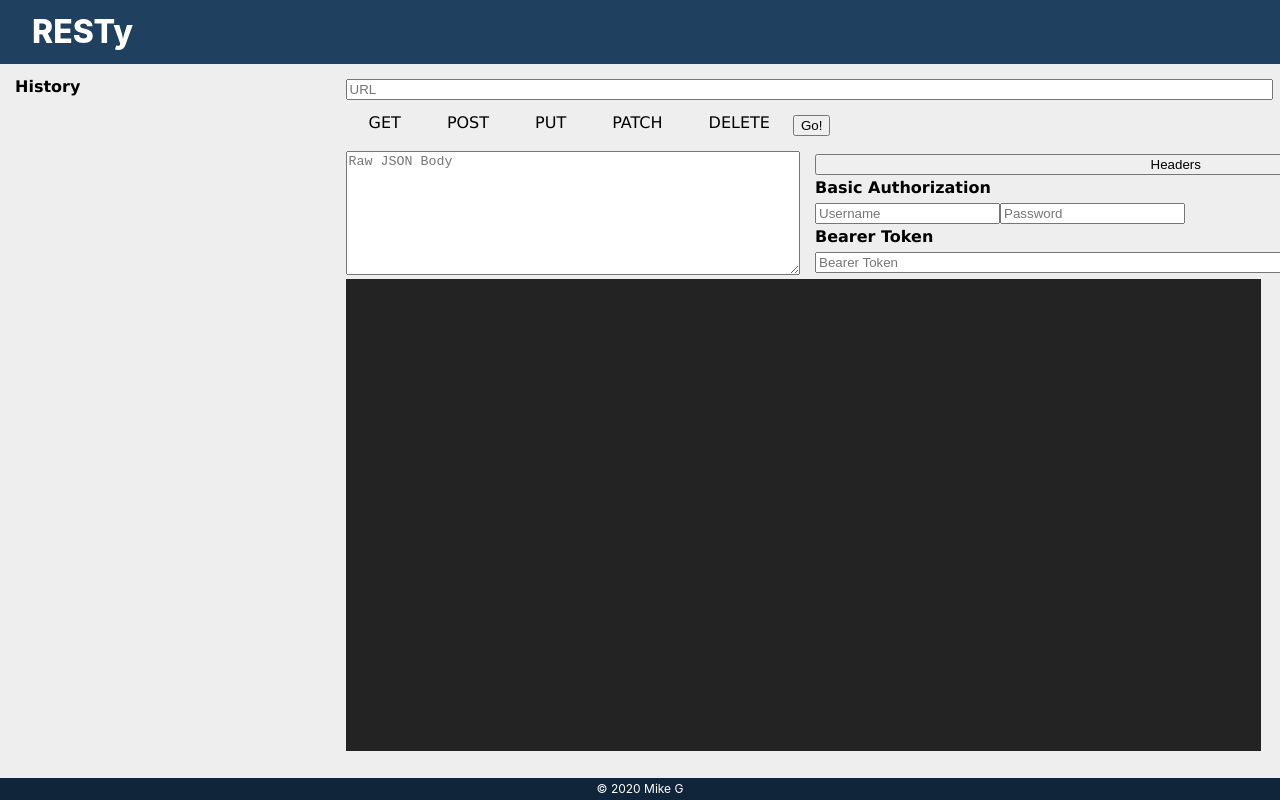
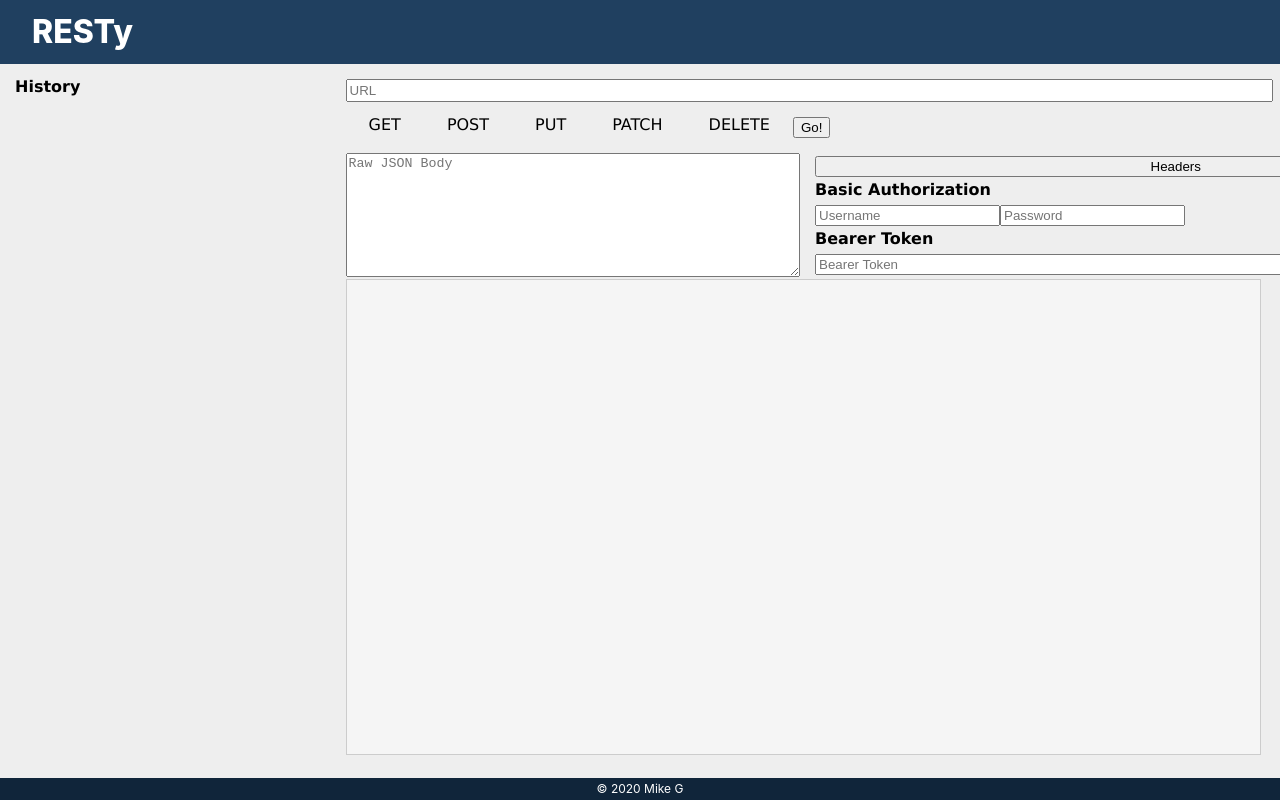
Before and after one commit to TravelFiend/RESTy, a React app: page / in a window 1280 px wide. Shown: the top 800 px of the page. Built offline with nearby package versions, Linux system fonts and the light colour scheme.

Commit message:
component refactoring

```diff
--- a/src/components/forms/AuthSection.css
+++ b/src/components/forms/AuthSection.css
@@ -13,3 +13,8 @@
 .Stretch {
   width: 195%
 }
+
+.Bottom {
+  display: flex;
+  margin-top: 15px;
+}
--- a/src/components/forms/AuthSection.js
+++ b/src/components/forms/AuthSection.js
@@ -3,6 +3,8 @@ import PropTypes from 'prop-types';
 import styles from './AuthSection.css';
 
 const AuthSection = ({ onChange }) => (
+  <section className={styles.Bottom}>
+    <textarea name="json" onChange={onChange} placeholder="Raw JSON Body"></textarea>
     <div className={styles.Auth}>
       <button className={styles.Stretch}>Headers</button>
       <p>Basic Authorization</p>
@@ -13,6 +15,7 @@ const AuthSection = ({ onChange }) => (
       <p>Bearer Token</p>
       <input name="token" className={styles.Stretch} type="text" onChange={onChange} placeholder="Bearer Token"></input>
     </div>
+  </section>
 );
 
 AuthSection.propTypes = { onChange: PropTypes.func.isRequired };
--- a/src/components/forms/Form.css
+++ b/src/components/forms/Form.css
@@ -13,13 +13,3 @@
         height: 100%;
     }
 }
-
-.URL {
-    width: 100%;
-    margin-bottom: 15px;
-}
-
-.Bottom {
-    display: flex;
-    margin-top: 15px;
-}
--- a/src/components/forms/Form.js
+++ b/src/components/forms/Form.js
@@ -7,15 +7,8 @@ import styles from './Form.css';
 const Form = ({ onSubmit, onChange, onClick }) => {
   return (
     <form className={styles.Form} onSubmit={onSubmit}>
-      <section>
-        <input name="url" className={styles.URL} onChange={onChange} placeholder="URL"></input>
-        <URLRadios onClick={onClick} />
-      </section>
-
-      <section className={styles.Bottom}>
-        <textarea name="json" onChange={onChange} placeholder="Raw JSON Body"></textarea>
-        <AuthSection onChange={onChange} />
-      </section>
+      <URLRadios onClick={onClick} onChange={onChange} />
+      <AuthSection onChange={onChange} />
     </form>
   );
 };
--- a/src/components/forms/URLRadios.css
+++ b/src/components/forms/URLRadios.css
@@ -16,6 +16,12 @@
   }
 }
 
+.URL {
+  width: 100%;
+  margin-bottom: 15px;
+  padding: 2px;
+}
+
 .Radios {
     display: none;
 }
--- a/src/components/forms/URLRadios.js
+++ b/src/components/forms/URLRadios.js
@@ -2,7 +2,9 @@ import React from 'react';
 import PropTypes from 'prop-types';
 import styles from './URLRadios.css';
 
-const URLRadios = ({ onClick }) => (
+const URLRadios = ({ onClick, onChange }) => (
+  <section>
+    <input name="url" type="text" className={styles.URL} onChange={onChange} placeholder="URL"></input>
     <div className={styles.URLRadios}>
       <div>
         <label htmlFor="get">GET</label>
@@ -21,10 +23,12 @@ const URLRadios = ({ onClick }) => (
       </div>
       <button>Go!</button>
     </div>
+  </section>
 );
 
 URLRadios.propTypes = {
-  onClick: PropTypes.func.isRequired
+  onClick: PropTypes.func.isRequired,
+  onChange: PropTypes.func.isRequired
 };
 
 export default URLRadios;
--- a/src/components/response/Response.css
+++ b/src/components/response/Response.css
@@ -1,7 +1,7 @@
 .ShowResult {
-    background: #232323;
+    background: #f5f5f5;
     padding: 16px;
-    border: none;
+    border: 1px solid #ccc;
     width: 98%;
     height: 191%;
 }
```
Lines whose indentation alone changed are shown as unchanged.
